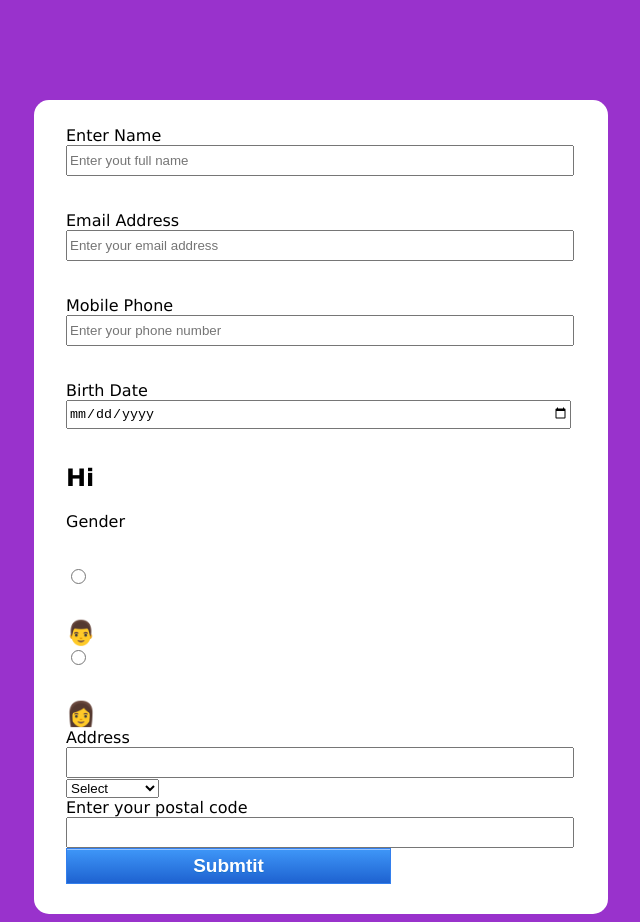
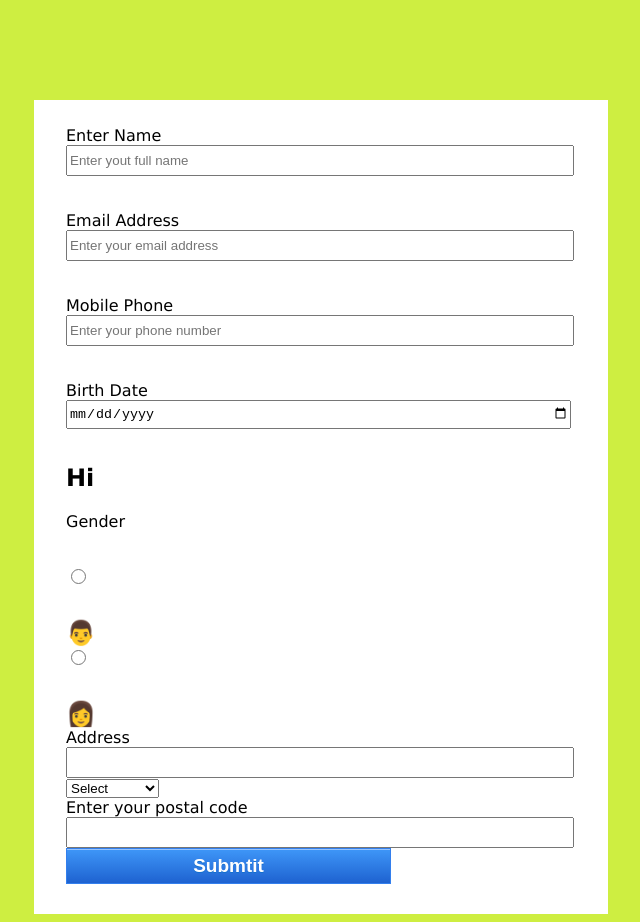
Before and after one commit to vitalik203/Registration-Form, a plain HTML site: page index.html in a window 1280 px wide. Shown: the whole page, without its empty margins (319-959 px from the left). Drawn offline with nearby package versions, Linux system fonts and the light colour scheme; files that its build step writes are made by us from their sources.

Commit message:
color and remove br

```diff
--- a/styles.scss
+++ b/styles.scss
@@ -3,7 +3,7 @@ html{
 }
 
 body{
-    background-color: darkorchid;
+    background-color: rgb(206, 238, 65)
 }
 
 .container{
@@ -27,7 +27,6 @@ form{
 fieldset{
     margin-top: 40px;
     background-color: #fff;
-    border-radius: 15px;
     border: none;
 }
 
```
